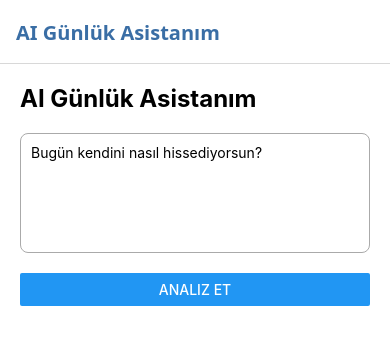
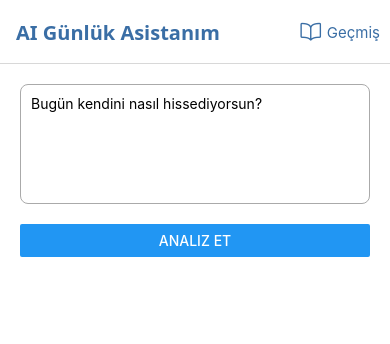
Before and after one commit to Cemrecicek/DailyAIAssistant, a React Native app: screen /Home in a window 390 px wide. Shown: the top 344 px of the page. Built offline with nearby package versions, Linux system fonts and the light colour scheme.

Commit message:
Enhance HomeScreen with navigation, AI recommendation, and Result/Suggestion cards

```diff
--- a/src/screens/HomeScreen.tsx
+++ b/src/screens/HomeScreen.tsx
@@ -1,21 +1,37 @@
-import React, { useState } from "react";
-import {
-  View,
-  Text,
-  TextInput,
-  Button,
-  StyleSheet,
-  ActivityIndicator,
-  Alert,
-} from "react-native";
-
-import { analyzeSentiment } from "../services/Service";
-import { SentimentResult } from "../services/Service";
+import React, { useState, useEffect } from "react";
+import { View, Text, TextInput, Button, StyleSheet, ActivityIndicator, Alert, TouchableOpacity, } from "react-native";
+import { useNavigation } from "@react-navigation/native";
+import Ionicons from "react-native-vector-icons/Ionicons";
+import { analyzeSentiment, SentimentResult } from "../services/Service";
+import ResultCard from "../components/ResultCard";
+import SuggestionCard from "../components/SuggestionCard";
+import { addHistoryItem } from "../storage/HistoryStrg";
+import { fetchAISummaryAndSuggestion } from "../services/Recommend";
 
 const HomeScreen = () => {
   const [text, setText] = useState("");
   const [result, setResult] = useState<SentimentResult | null>(null);
   const [loading, setLoading] = useState(false);
+  const [summary, setSummary] = useState<string | null>(null);
+  const [suggestion, setSuggestion] = useState<string | null>(null);
+
+  const navigation = useNavigation();
+
+  useEffect(() => {
+    navigation.setOptions({
+      headerRight: () => (
+        <TouchableOpacity
+          onPress={() => navigation.navigate("History" as never)}
+          style={{ marginRight: 10, flexDirection: "row", alignItems: "center" }}
+        >
+          <Ionicons name="book-outline" size={22} color="#3A6EA5" />
+          <Text style={{ color: "#3A6EA5", fontSize: 15, marginLeft: 5}}>
+            Geçmiş
+          </Text>
+        </TouchableOpacity>
+      ),
+    });
+  }, []);
 
   const analyze = async () => {
     if (!text.trim()) {
@@ -25,35 +41,49 @@ const HomeScreen = () => {
 
     setLoading(true);
     setResult(null);
+    setSummary(null);
+    setSuggestion(null);
 
     try {
+      console.log("=== SENTIMENT BAŞLIYOR ===");
       const prediction = await analyzeSentiment(text);
+      console.log("=== SENTIMENT OK ===", prediction);
+
       setResult(prediction);
+
+      console.log("=== AI ÖNERİ BAŞLIYOR ===");
+      const ai = await fetchAISummaryAndSuggestion(text);
+      console.log("=== AI ÖNERİ TAM ===", ai);
+
+      setSummary(ai.summary);
+      setSuggestion(ai.suggestion);
+
+      console.log("=== KAYDETME BAŞLIYOR ===");
+      await addHistoryItem(
+        text,
+        prediction.label,
+        prediction.score,
+        ai.suggestion,
+        ai.summary
+      );
+      console.log("=== KAYDETME TAM ===");
+
     } catch (err: any) {
-      console.log("Home Screen API Hatası:", err);
-      Alert.alert("Hata", err.message || "API bağlantı hatası.");
+      console.log("❌ HomeScreen ERROR:", err);
+      Alert.alert("Hata", err.message);
     } finally {
       setLoading(false);
     }
   };
 
-  const getLabel = (label: string) => {
-    const l = label.toLowerCase();
-    if (l.includes("positive")) return "😊 Olumlu";
-    if (l.includes("negative")) return "😡 Olumsuz";
-    return "😐 Nötr";
-  };
-
   return (
     <View style={styles.container}>
-      <Text style={styles.title}>AI Günlük Asistanım</Text>
-
       <TextInput
         style={styles.input}
         placeholder="Bugün kendini nasıl hissediyorsun?"
+        multiline
         value={text}
         onChangeText={setText}
-        multiline
       />
 
       {loading ? (
@@ -62,13 +92,10 @@ const HomeScreen = () => {
         <Button title="Analiz Et" onPress={analyze} />
       )}
 
-      {result && (
-        <View style={styles.result}>
-          <Text style={styles.resultLabel}>{getLabel(result.label)}</Text>
-          <Text style={styles.resultScore}>
-            Güven: %{(result.score * 100).toFixed(1)}
-          </Text>
-        </View>
+      {result && <ResultCard label={result.label} score={result.score} />}
+
+      {summary && suggestion && (
+        <SuggestionCard summary={summary} suggestion={suggestion} />
       )}
     </View>
   );
@@ -86,14 +113,6 @@ const styles = StyleSheet.create({
     marginBottom: 20,
     textAlignVertical: "top",
   },
-  result: {
-    marginTop: 20,
-    padding: 15,
-    backgroundColor: "#f1f1f1",
-    borderRadius: 10,
-  },
-  resultLabel: { fontSize: 20, fontWeight: "bold" },
-  resultScore: { marginTop: 5, fontSize: 14, color: "#333" },
 });
 
 export default HomeScreen;
```
